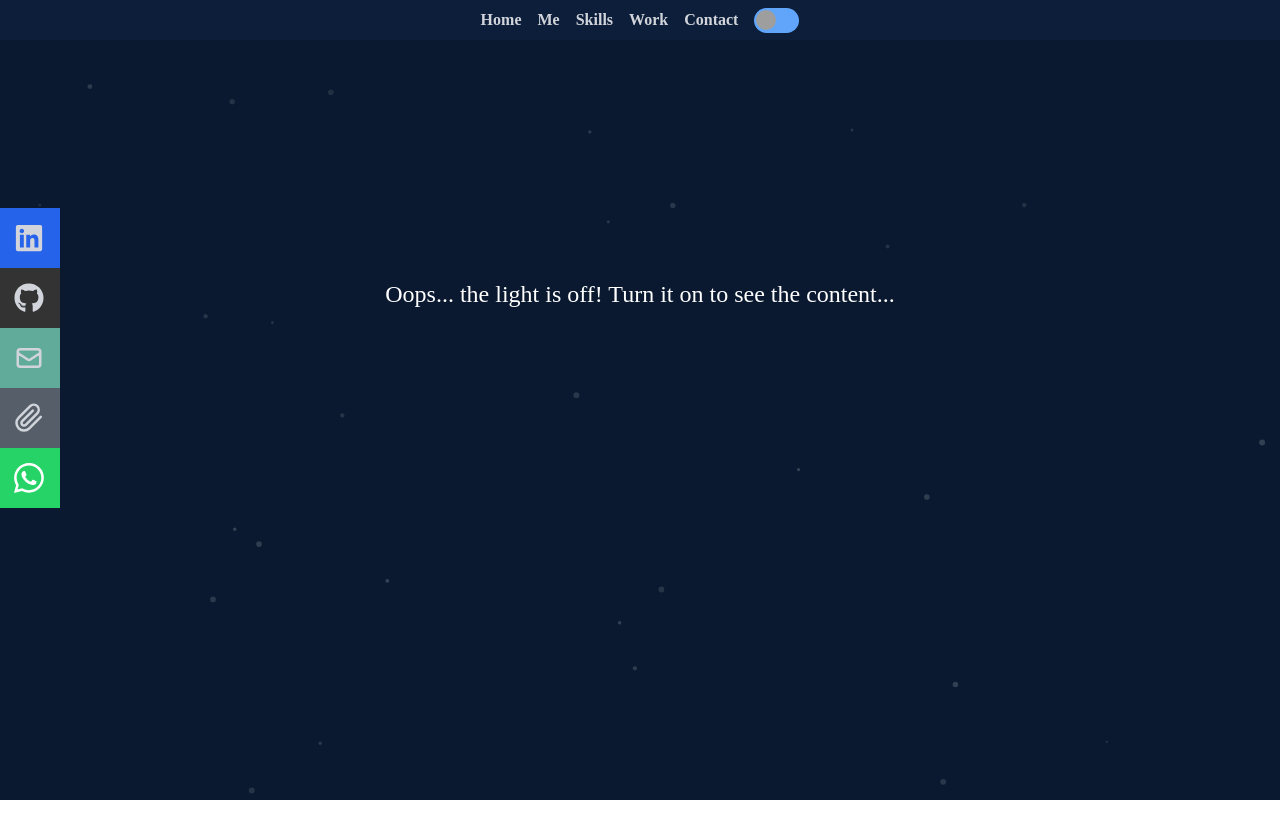
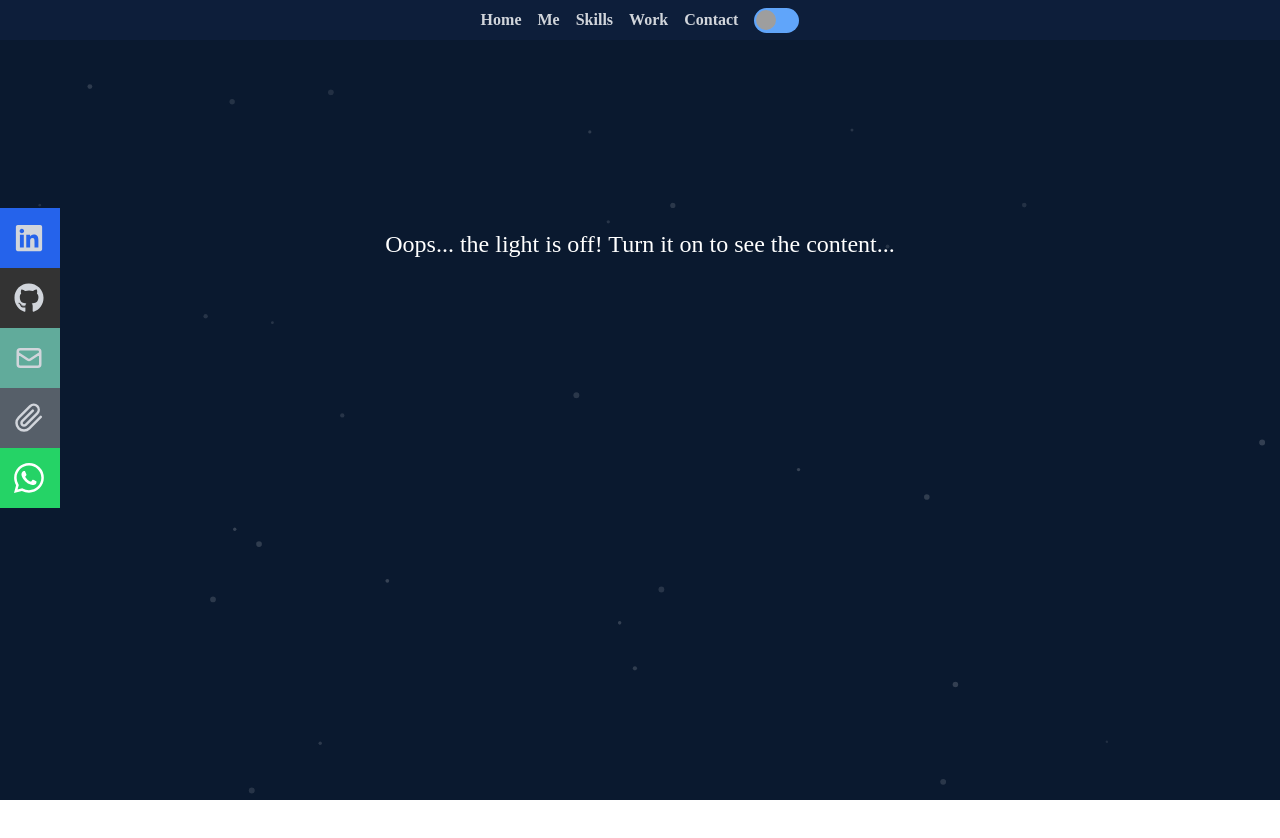
Before and after one commit to kbcruz6/portfolio-react-tw, a React (Create React App) app: page / in a window 1280 px wide. Shown: the top 838 px of the page. Built offline with nearby package versions, Linux system fonts and the light colour scheme; grey boxes are pictures that could not be loaded.

Commit message:
position

```diff
--- a/src/components/Home.jsx
+++ b/src/components/Home.jsx
@@ -14,7 +14,6 @@ const Home = () => {
         >
           Oops... the light is off! Turn it on to see the content...{" "}
         </p>
-        <div className="dark:transition -m-[50px] dark:translate-x-[50px] dark:duration-1000">
         <p className="">Here we are! Welcome to my portfolio!👋</p>
         <h1 className="text-4xl sm:text-7xl font-bold dark:text-orange-300 ">
           I'm Agustin Cruz
@@ -23,9 +22,8 @@ const Home = () => {
           a Frontend Developer.
         </h2>
         <p className="py-4 max-w-[700px] ">
-            As a highly motivated Engineer, I'm looking for new challenges in IT
-            & development areas, to continue growing professionally and
-            personally.
+          As a highly motivated Engineer, I'm looking for new challenges in IT &
+          development areas, to continue growing professionally and personally.
         </p>
         <div>
           <Link to="about" smooth={true} duration={500}>
@@ -39,7 +37,6 @@ const Home = () => {
         </div>
       </div>
     </div>
-    </div>
   );
 };
 
--- a/src/components/Work.jsx
+++ b/src/components/Work.jsx
@@ -5,7 +5,6 @@ import cvWeb from "../assets/webCv.png";
 import pureJs from "../assets/pureJs.png";
 import nextJs from "../assets/nextJsApp.png";
 import currentPortfolio from "../assets/currentPortfolio.png";
-import oldPortfolio from "../assets/oldPortfolio.png";
 import weather from "../assets/weather.png";
 
 const Work = () => {
```
Lines whose indentation alone changed are shown as unchanged.
